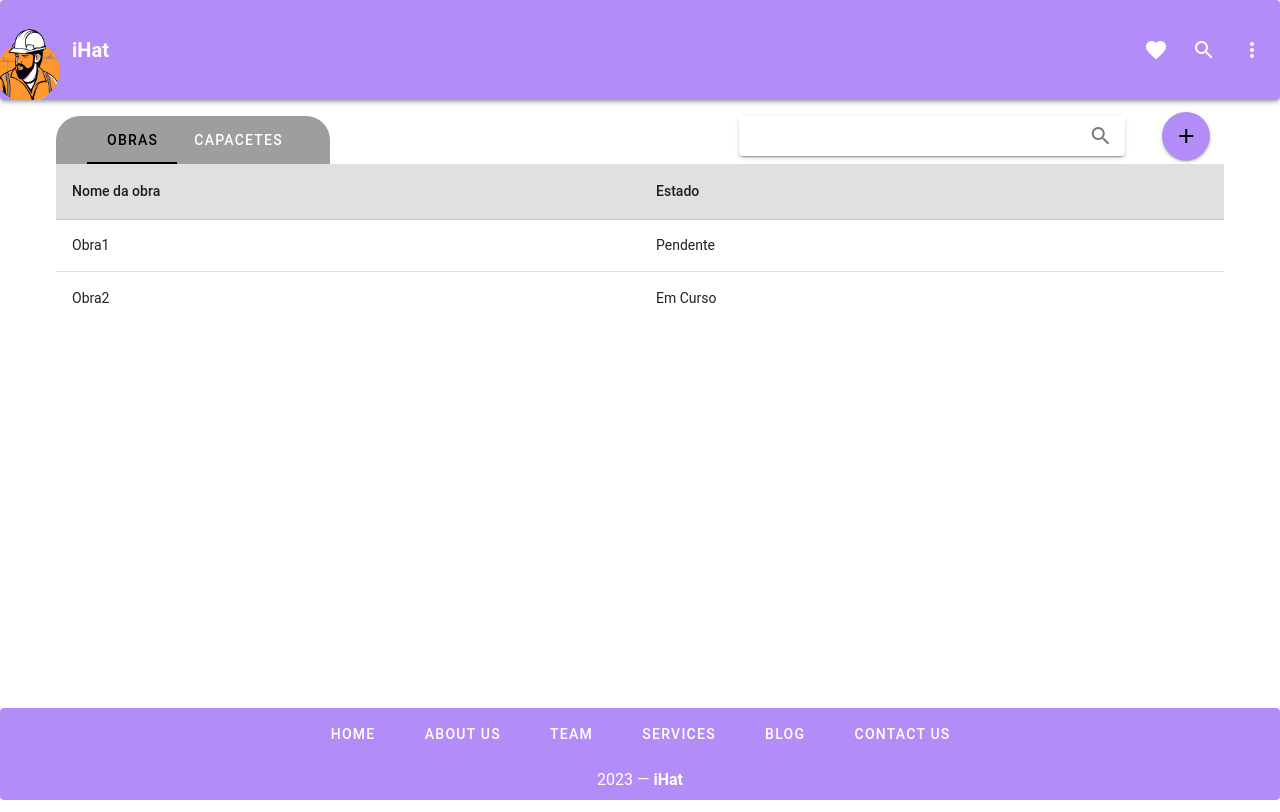
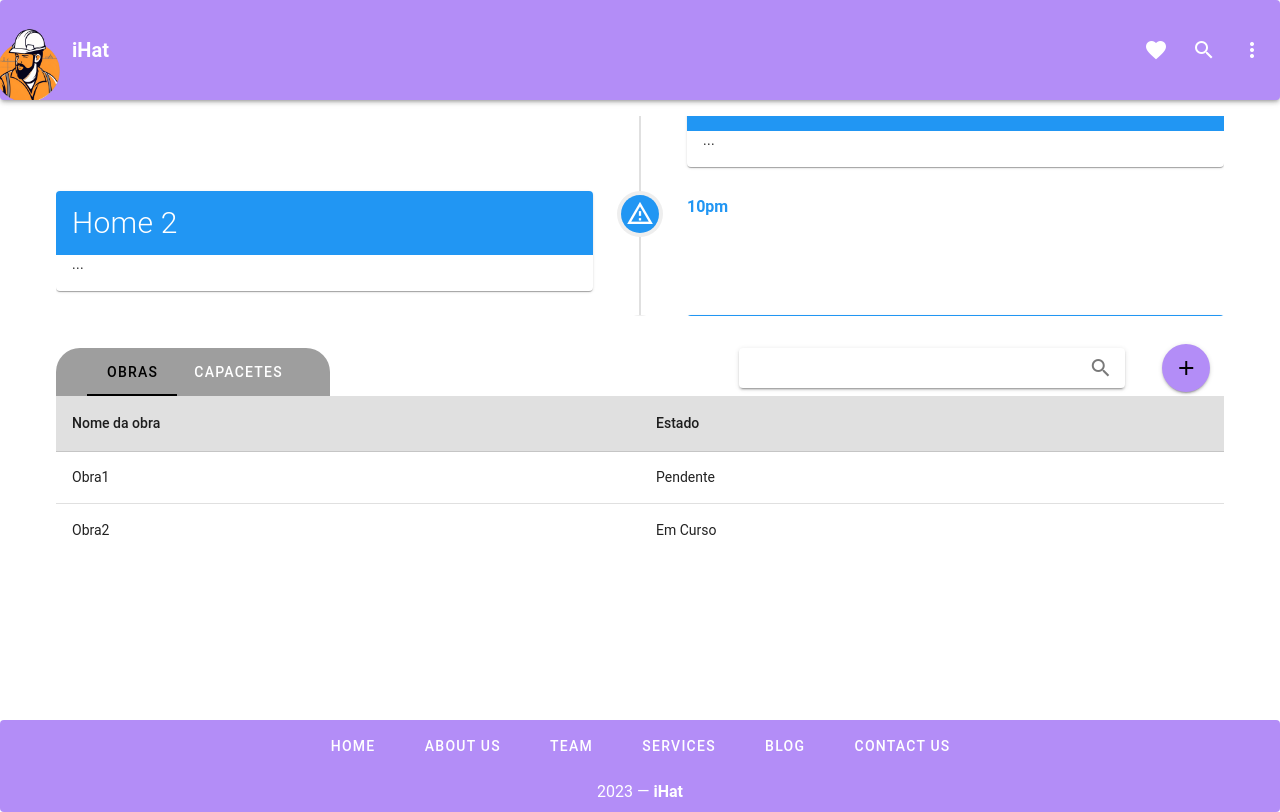
Before and after one commit to DiogoVieira63/iHat, a Vue app in the folder frontend/: page / in a window 1280 px wide. Built offline with nearby package versions, Linux system fonts and the light colour scheme.

Commit message:
update Logs + infinite scroll

```diff
--- a/frontend/src/components/LogsObra.vue
+++ b/frontend/src/components/LogsObra.vue
@@ -8,21 +8,30 @@
 </script>
 
 <template>
-    <v-infinite-scroll :height="20" side="both" @load="load">
-        <v-timeline side="end" align="start">
+    <v-infinite-scroll :height="200" side="both" @load="load">
+        <v-timeline side="both" align="start">
             <v-timeline-item v-for="item in items"
               :dot-color="item.color"
-              size="small"
+              size="large"
+              icon="mdi-alert-outline"
+              class="me-4"
             >
-              <div class="d-flex">
-                <strong class="me-4">{{item.time}}</strong>
-                <div>
-                  <strong>{{item.message}}</strong>
-                  <div class="text-caption">
-                    {{item.description}}
-                  </div>
-                </div>
-              </div>
+              <v-card>
+                <v-card-title :class="'bg-' + item.color">
+                  <h2 class="font-weight-light">
+                    {{item.message}}
+                  </h2>
+                </v-card-title>
+                <v-card-text>
+                  {{item.description}}
+                </v-card-text>
+              </v-card>
+              <template v-slot:opposite>
+                  <div
+                    :class="`pt-1 headline font-weight-bold text-${item.color}`"
+                    v-text="item.time"
+                  ></div>
+                </template>
             </v-timeline-item>
         </v-timeline>
     </v-infinite-scroll>
--- a/frontend/src/main.js
+++ b/frontend/src/main.js
@@ -12,8 +12,13 @@ import { createVuetify } from "vuetify";
 import * as components from "vuetify/components";
 import * as directives from "vuetify/directives";
 
+import { VInfiniteScroll } from "vuetify/labs/VInfiniteScroll";
+
 const vuetify = createVuetify({
-  components,
+  components:{
+    VInfiniteScroll,
+    ...components
+  },
   directives,
   theme: {
     themes: {
--- a/frontend/src/views/HomeView.vue
+++ b/frontend/src/views/HomeView.vue
@@ -4,6 +4,8 @@ import FormCapacete from "../components/FormCapacete.vue"
 import Lista from "../components/Lista.vue"
 import PageLayout from "../components/PageLayout.vue"
 import { computed, ref, watch } from "vue"
+
+import LogsObra from "@/components/LogsObra.vue"
 
 const obras = [{ 'id': '1', 'Nome da obra': 'Obra1', 'Estado': 'Pendente' }, { 'id': '2', 'Nome da obra': 'Obra2', 'Estado': 'Em Curso' }]
 const Capacetes = [{ 'id': '1', 'Estado': 'Livre' }, { 'id': '2', 'Estado': 'Em uso' }, { 'id': '3', 'Estado': '<v-btn>BUTTON<v-btn>' }]
@@ -38,6 +40,9 @@ watch(tab, (newValue, oldValue) => {
 <template>
   <PageLayout>
     <v-container>
+        <LogsObra></LogsObra>
+    </v-container>
+    <v-container>
       <v-sheet class="mx-auto" max-width="1500px">
         <Lista v-if="list.length > 0" :list="list" :path="tab" :headers="headers">
           <template v-slot:tabs>
```
